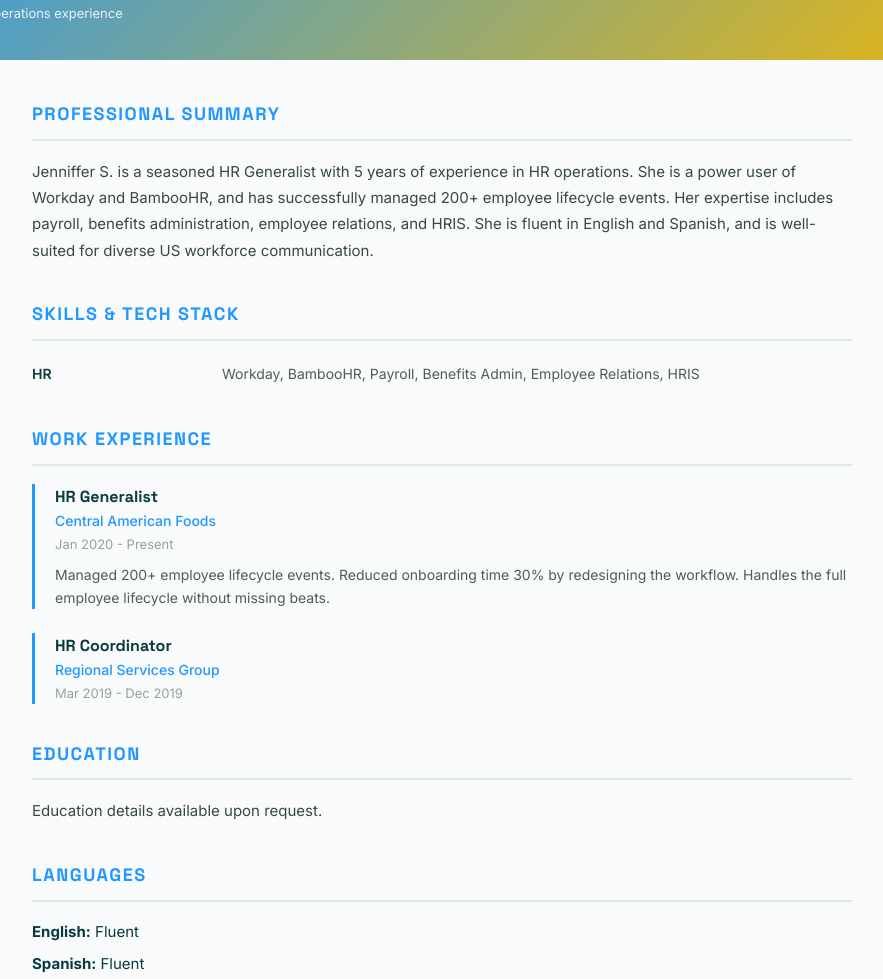
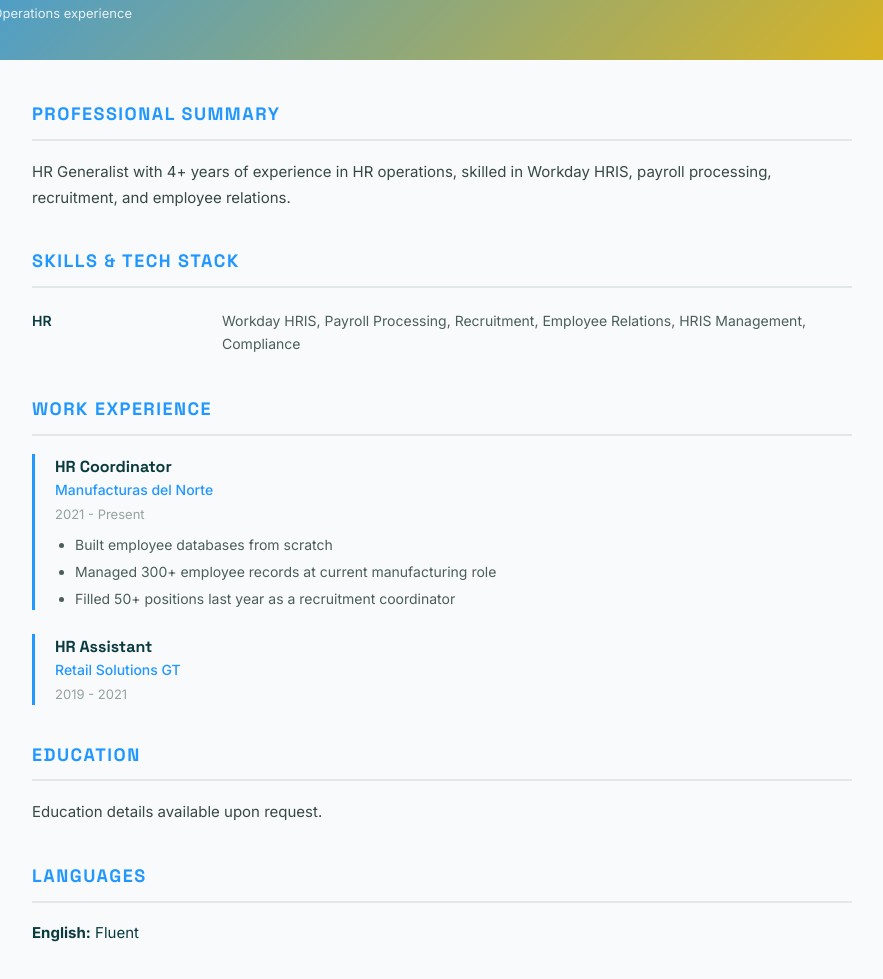
Before and after one commit to wg-dotcom/mint-ads-hr-generalist-candidates, a plain HTML site: page resume-jenniffer.html in a window 1280 px wide. Shown: the part 345-1324 px from the top of the page, without its empty margins (198-1081 px from the left). Drawn offline with Linux system fonts and the light colour scheme.

Commit message:
Add branded resume: Jenniffer S.

```diff
--- a/resume-jenniffer.html
+++ b/resume-jenniffer.html
@@ -81,36 +81,35 @@
     <div class="candidate-title">HR Generalist | Guatemala</div>
     <div class="candidate-contact">
       <span>Guatemala</span>
-      <span>5 yrs HR Operations experience</span>
+      <span>4+ yrs HR Operations experience</span>
     </div>
   </div>
   <div class="resume-body">
-    <div class="section"><div class="section-title">Professional Summary</div><p class="summary-text">Jenniffer S. is a seasoned HR Generalist with 5 years of experience in HR operations. She is a power user of Workday and BambooHR, and has successfully managed 200+ employee lifecycle events. Her expertise includes payroll, benefits administration, employee relations, and HRIS. She is fluent in English and Spanish, and is well-suited for diverse US workforce communication.</p></div>
+    <div class="section"><div class="section-title">Professional Summary</div><p class="summary-text">HR Generalist with 4+ years of experience in HR operations, skilled in Workday HRIS, payroll processing, recruitment, and employee relations.</p></div>
     <div class="section"><div class="section-title">Skills &amp; Tech Stack</div><div class="skills-grid">
     <div class="skill-label">HR</div>
-    <div class="skill-value">Workday, BambooHR, Payroll, Benefits Admin, Employee Relations, HRIS</div></div></div>
+    <div class="skill-value">Workday HRIS, Payroll Processing, Recruitment, Employee Relations, HRIS Management, Compliance</div></div></div>
     <div class="section"><div class="section-title">Work Experience</div>
     <div class="experience-item">
       <div class="exp-header">
-        <div class="exp-role">HR Generalist</div>
-        <div class="exp-company">Central American Foods</div>
-        <div class="exp-meta">Jan 2020 - Present</div>
+        <div class="exp-role">HR Coordinator</div>
+        <div class="exp-company">Manufacturas del Norte</div>
+        <div class="exp-meta">2021 - Present</div>
       </div>
-      <p class="exp-desc">Managed 200+ employee lifecycle events. Reduced onboarding time 30% by redesigning the workflow. Handles the full employee lifecycle without missing beats.</p>
+      <ul class="exp-bullets"><li>Built employee databases from scratch</li><li>Managed 300+ employee records at current manufacturing role</li><li>Filled 50+ positions last year as a recruitment coordinator</li></ul>
     </div>
     <div class="experience-item">
       <div class="exp-header">
-        <div class="exp-role">HR Coordinator</div>
-        <div class="exp-company">Regional Services Group</div>
-        <div class="exp-meta">Mar 2019 - Dec 2019</div>
+        <div class="exp-role">HR Assistant</div>
+        <div class="exp-company">Retail Solutions GT</div>
+        <div class="exp-meta">2019 - 2021</div>
       </div>
 
     </div></div>
     <div class="section"><div class="section-title">Education</div><p class="summary-text">Education details available upon request.</p></div>
 
     <div class="section"><div class="section-title">Languages</div>
-    <div class="lang-item"><strong>English:</strong> Fluent</div>
-    <div class="lang-item"><strong>Spanish:</strong> Fluent</div></div>
+    <div class="lang-item"><strong>English:</strong> Fluent</div></div>
   </div>
   <footer>
     <div class="footer-text">Presented by <strong>Sagan</strong> for <strong class="accent">Mint Ads</strong></div>
```
